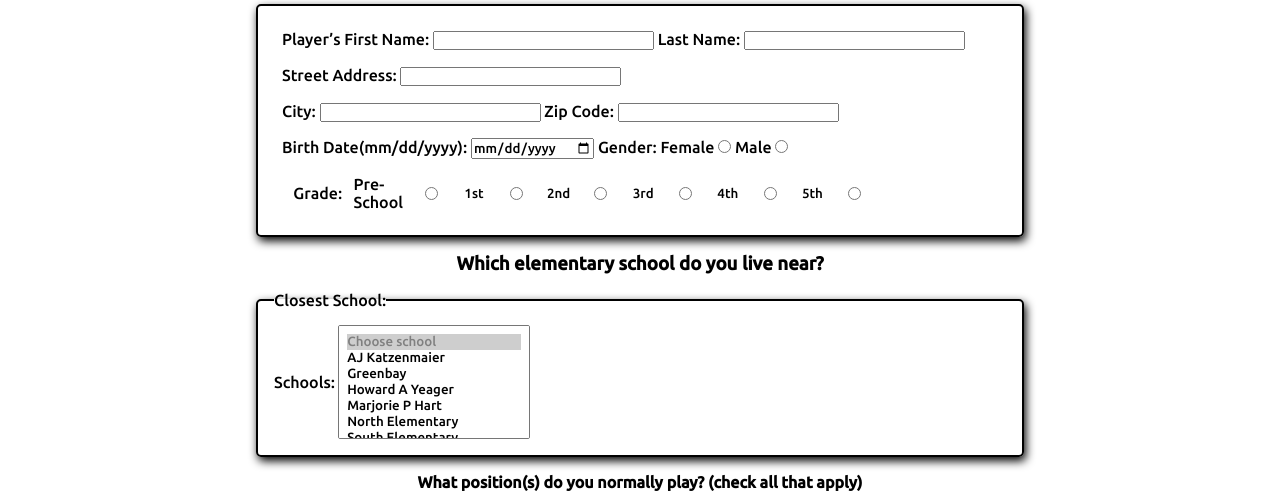
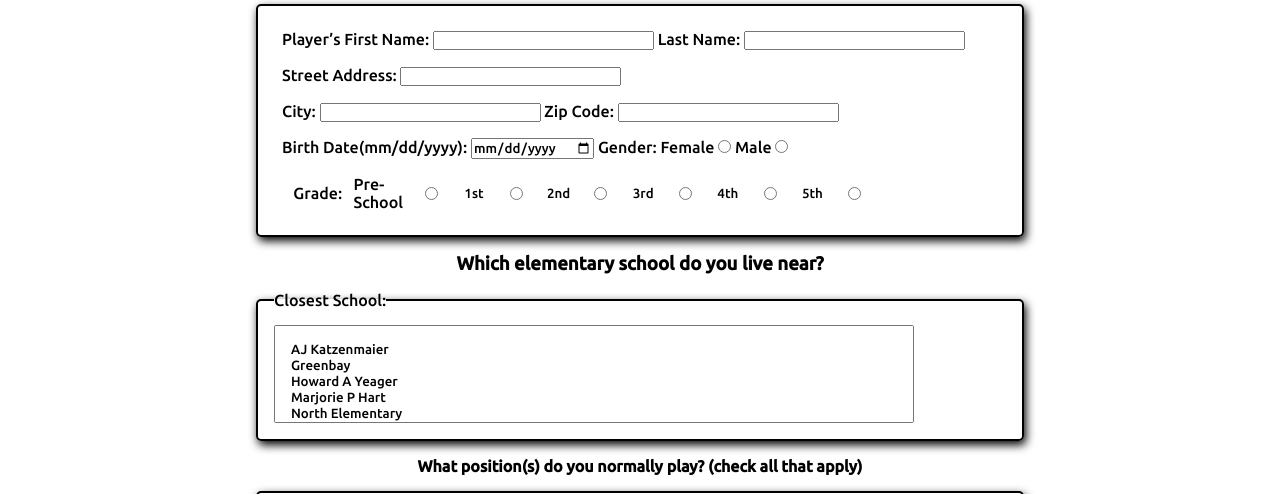
Before and after one commit to EmanuelBenitezBaez/MDHL_BENITEZ_BAEZ, a plain HTML site: page pages/registration.html in a window 1280 px wide. Shown: the part 458-952 px from the top of the page. Drawn offline with Linux system fonts and the light colour scheme.

Commit message:
modificado de select

```diff
--- a/assets/style/style.css
+++ b/assets/style/style.css
@@ -274,22 +274,13 @@ form {
 .closest_school {
     padding: 1rem;
     width: 60vw;
-    display: flex;
-    justify-content: start;
-    align-items: center;
     border: 2px solid black;
     border-radius: 5px;
     box-shadow: 2px 4px 10px black;
 }
-.closest_school input {
-    margin: .5rem;
-}
-
-.schools {
-    margin-left: .2rem;
-    padding: .5rem;
-    width: 15vw;
-    border-radius: 2px;
+#closest_school {
+    padding: 1rem;
+    width: 50vw;
 }
 .position_fieldset {
     padding: 1rem;
--- a/pages/registration.html
+++ b/pages/registration.html
@@ -84,9 +84,7 @@
 
                 <Fieldset class="closest_school">
                     <legend>Closest School:</legend>
-                    <label for="closest_school">Schools:</label>
-                    <select class="schools" name="closest_school" id="closest_school" multiple size="6">
-                        <option disabled selected>Choose school</option>
+                    <select name="closest_school" id="closest_school" multiple >
                         <option value="katzenmaier">AJ Katzenmaier</option>
                         <option value="greenbay">Greenbay</option>
                         <option value="howard">Howard A Yeager</option>
```
